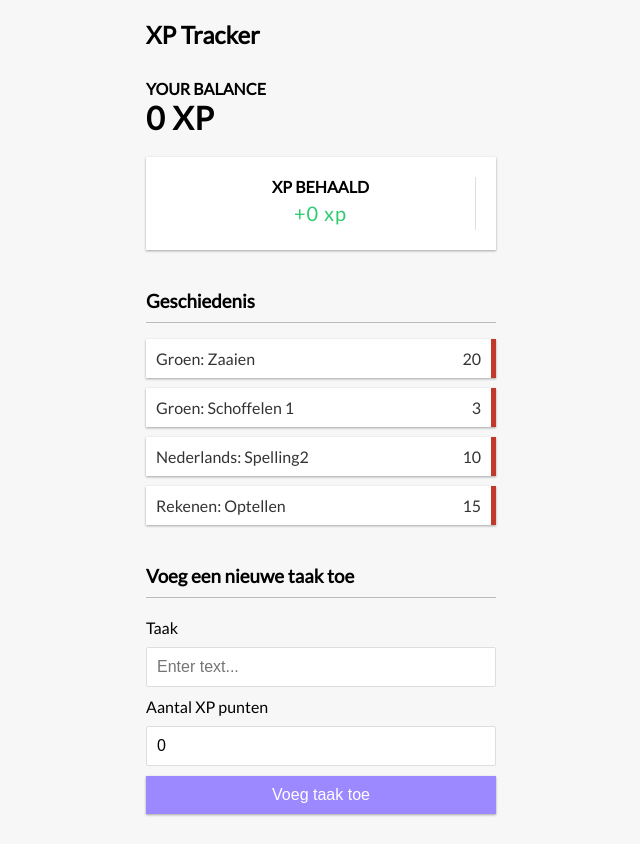
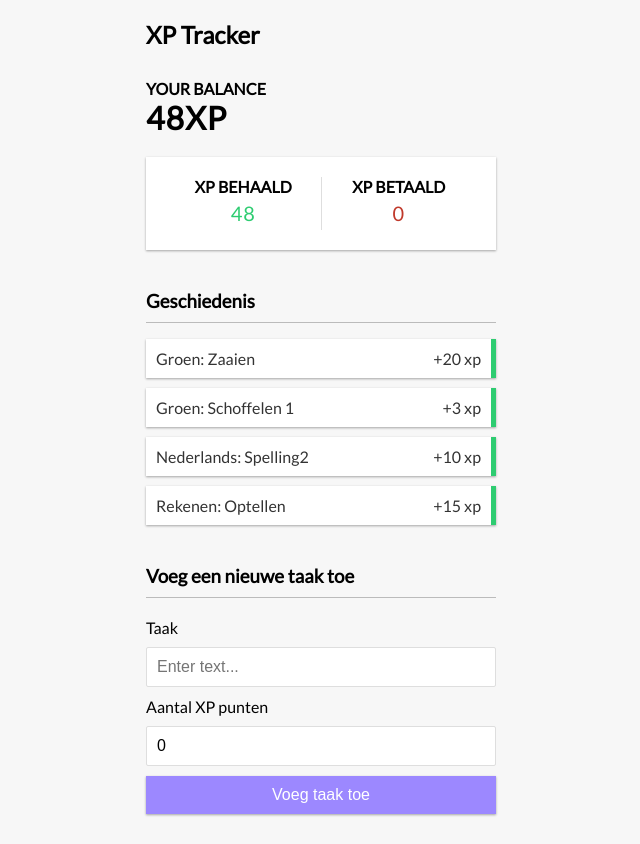
Before and after one commit to madameJeanette/XP-tracker-react, a React (Create React App) app: page / in a window 1280 px wide. Shown: the whole page, without its empty margins (319-959 px from the left). Built offline with nearby package versions, Linux system fonts and the light colour scheme.

Commit message:
add+deleteTask

```diff
--- a/src/components/AddTask.js
+++ b/src/components/AddTask.js
@@ -1,14 +1,27 @@
-import React, {useState} from 'react'
+import React, {useState, useContext } from 'react'
+import { GlobalContext } from '../context/GlobalState'
 
 export const AddTask = () => {
   const [text, setText] = useState('')
   const [amount,setAmount] = useState(0)
 
+  const { addTask } = useContext(GlobalContext)
 
+  const onSubmit = e => {
+    e.preventDefault();
+
+    const newTask = {
+      id: Math.floor(Math.random() * 100000000), //Look for better alternative > uuid?
+      text,
+      amount: +amount
+    }
+
+    addTask(newTask)
+  }
   return (
     <>
          <h3>Voeg een nieuwe taak toe</h3>
-      <form>
+      <form onSubmit={onSubmit}>
         <div className="form-control">
           <label htmlFor="text">Taak</label>
           <input type="text" value={text} onChange={(e) => setText(e.target.value)} placeholder="Enter text..."/>
--- a/src/components/Balance.js
+++ b/src/components/Balance.js
@@ -1,10 +1,18 @@
-import React from 'react'
+import React, { useContext } from 'react'
+import { GlobalContext } from '../context/GlobalState'
 
 export const Balance = () => {
+  const { tasks } = useContext(GlobalContext)
+
+  const amounts = tasks.map(task => task.amount)
+  console.log(amounts)
+  const total = amounts.reduce((acc, item) => (acc += item), 0)
+
+
   return (
     <>
       <h4>Your Balance</h4>
-      <h1>0 XP</h1>
+      <h1>{total}XP</h1>
     </>
   )
 }
--- a/src/components/IncomeXp.js
+++ b/src/components/IncomeXp.js
@@ -1,11 +1,31 @@
-import React from 'react'
+import React, { useContext } from 'react'
+import { GlobalContext } from '../context/GlobalState'
 
 export const IncomeXp = () => {
+  const { tasks } = useContext(GlobalContext)
+// Update the balance, income and expense
+
+  const amounts = tasks.map(task => task.amount);
+
+  const income = amounts
+    .filter(item => item > 0)
+    .reduce((acc, item) => (acc += item), 0)
+
+
+  const expense = (
+    amounts.filter(item => item < 0).reduce((acc, item) => (acc += item), 0) *
+    -1
+  )
+
   return (
     <div className="inc-xp-container">
       <div>
       <h4> XP Behaald</h4>
-      <p className="xp plus"> +0 xp</p>
+      <p className="xp plus"> {income}</p>
+    </div>
+    <div>
+      <h4> XP Betaald</h4>
+      <p className="xp minus"> {expense}</p>
     </div>
 </div>
 
--- /dev/null
+++ b/src/components/Task.js
@@ -0,0 +1,14 @@
+import React, {useContext} from 'react'
+import { GlobalContext } from '../context/GlobalState'
+
+
+export const Task = ({task}) =>{
+  const { deleteTask } = useContext(GlobalContext)
+  const sign = task.amount < 0 ? '-':'+'
+  return (
+    <li className={task.amount < 0 ? 'minus':'plus'}>
+      {task.text} <span>{sign}{Math.abs(task.amount)} xp</span>
+      <button onClick={() => deleteTask(task.id)} className="delete-btn">x</button>
+    </li>
+  )
+}
--- a/src/components/TaskList.js
+++ b/src/components/TaskList.js
@@ -1,4 +1,5 @@
 import React, { useContext } from 'react'
+import {Task} from './Task'
 import { GlobalContext } from '../context/GlobalState'
 
 export const TaskList = () => {
@@ -9,11 +10,8 @@ export const TaskList = () => {
     <>
       <h3>Geschiedenis</h3>
       <ul className="list">
-        {tasks.map(task => ( <li className="minus">
-          {task.text} <span>{task.amount}</span><button className="delete-btn">x</button>
-        </li>))}
-
-      </ul>
+        {tasks.map(task => (<Task key={task.id} task={task} /> ))}
+       </ul>
     </>
   )
 }
```
